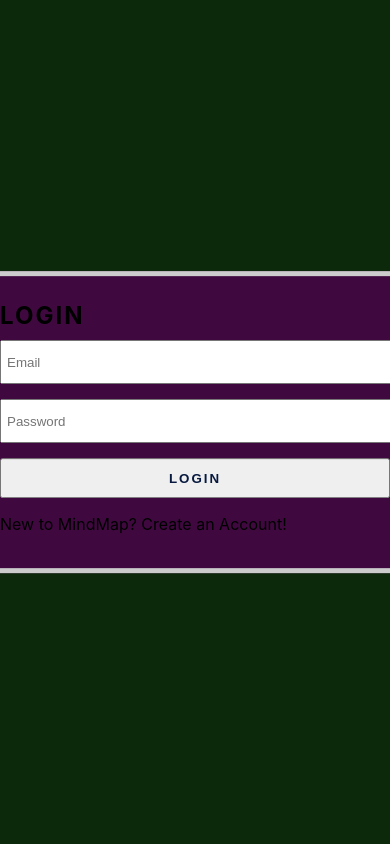
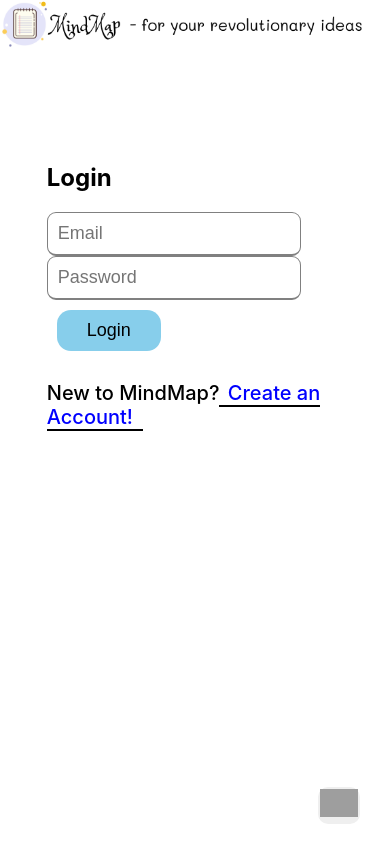
Before and after one commit to shubhamjha25/MindMap, a React (Create React App) app in the folder client/: page /create in a window 390 px wide. Built offline with nearby package versions, Linux system fonts and the light colour scheme; grey boxes are pictures that could not be loaded.

Commit message:
HomePage Frontend

```diff
--- a/client/src/App.js
+++ b/client/src/App.js
@@ -2,6 +2,7 @@
 import axios from 'axios';
 import Login from './components/Login';
 import Notes from './components/Notes';
+import HomePage from './components/HomePage';
 import './components/Notes.css';
 
 function App() {
@@ -32,7 +33,7 @@
     return (
         <div>
             {
-                isLogin ? <Notes setIsLogin={setIsLogin} /> : <Login setIsLogin={setIsLogin} />
+                isLogin ? <Notes setIsLogin={setIsLogin} /> : <main><HomePage /><Login setIsLogin={setIsLogin} /></main>
             }
         </div>
     );
--- /dev/null
+++ b/client/src/components/HomePage.js
@@ -0,0 +1,15 @@
+import React from 'react';
+import Logo from '../logo.PNG';
+
+
+const HomePage = () => {
+    return(
+        <div>
+            <img className="mindmap-logo" src={Logo} alt="MindMap Logo"/>
+
+            <button id="myBtn" title="View on GitHub"><a href="https://github.com/shubhamjha25/MindMap" target="_blank"><img src="https://github.githubassets.com/images/modules/logos_page/GitHub-Mark.png"></img></a></button>
+        </div>
+    )
+}
+
+export default HomePage;
--- a/client/src/components/Login.js
+++ b/client/src/components/Login.js
@@ -54,33 +54,33 @@
     }
 
     return(
-        <section>
-            <div className="login create-note">
+        <section className="login-register-section">
+            <div className="login">
                 <h2>Login</h2>
                 <form onSubmit={loginSubmit}>
                     <input type="email" name="email" id="login-email" placeholder="Email" required value={user.email} onChange={onChangeInput} />
                     <input type="password" name="password" id="login-password" placeholder="Password" required value={user.password} autoComplete="true" onChange={onChangeInput} />
 
-                    <button type="submit">Login</button>
+                    <button className="login-btn" type="submit">Login</button>
+                    <h3 className="err">{err}</h3>
                     <p>New to MindMap?
-                        <span onClick={() => setOnLogin(true)}> Create an Account!</span>
+                        <span className="login-span" onClick={() => setOnLogin(true)}> Create an Account!</span>
                     </p>
-                    <h3>{err}</h3>
                 </form>
             </div>
 
-            <div className="register create-note" style={style}>
+            <div className="register" style={style}>
                 <h2>Register</h2>
                 <form onSubmit={registerSubmit}>
                     <input type="text" name="name" id="register-name" placeholder="Username" required value={user.name} onChange={onChangeInput} />
                     <input type="email" name="email" id="register-email" placeholder="Email" required value={user.email} onChange={onChangeInput} />
                     <input type="password" name="password" id="register-password" placeholder="Password" required value={user.password} autoComplete="true"  onChange={onChangeInput} />
 
-                    <button type="submit">Register</button>
+                    <button className="register-btn" type="submit">Register</button>
+                    <h3 className="err">{err}</h3>
                     <p>Already have an account?
-                        <span onClick={() => setOnLogin(false)}> Login Here!</span>
+                        <span className="register-span" onClick={() => setOnLogin(false)}> Login Here!</span>
                     </p>
-                    <h3>{err}</h3>
                 </form>
             </div>
         </section>
--- a/client/src/components/Notes.css
+++ b/client/src/components/Notes.css
@@ -1,11 +1,10 @@
-body {
-    background: rgb(12, 41, 12);
-}
+/* All CSS */
 
 .notes-page {
     width: 100%;
     min-height: 100vh;
     color: whitesmoke;
+    background: rgb(12, 41, 12);
 }
 
 .notes-page header{
@@ -149,51 +148,91 @@
     }
   }
 
-  .login-page{
-    position: relative;
-    width: 100%;
-    min-height: 100vh;
+.login, .register{
+    position: absolute;
+    top: 40%;
+    left: 12%;
+    background: white;
 }
-  .login span{
+
+.login form input, .register form input{
+        border: 1px solid grey;
+        border-radius: 9px;
+        border-bottom: 2px solid gray;
+        padding: 10px;
+        font-size: 18px;
+        margin-right: 35px;
+}
+
+.login-btn, .register-btn {
+    margin: 10px 10px;
+    padding: 10px 30px;
+    font-size: 18px;
+    border: none;
+    border-radius: 14px;
+    background: skyblue;
+    color: black;
     cursor: pointer;
 }
-  .login span:hover{
-    color: whitesmoke;
-    text-shadow: tomato;
+
+.login-btn:hover, .register-btn:hover {
+    background: #79b9e1;
 }
-.register span{
+
+.login form p, .register form p{
+    font-size: 20px;
+    font-weight: 500;
+}
+
+.login-span, .register-span {
+    padding: 0 10px 0 3px;
     cursor: pointer;
+    color: blue;
+    border-bottom: 2px solid black;
 }
-.register span:hover{
-  color: whitesmoke;
-  text-shadow: tomato;
+
+.login-span:hover, .register-span:hover {
+    background: skyblue;
+    border-radius: 5px;
+    color: black;
+    border-bottom: 4px solid skyblue;
+    transition: 0.2s ease-in;
 }
-  .login input,
-  .register input{
-    margin-bottom: 15px;
+
+.err {
+    font-size: larger;
 }
-  .login,
-  .register{
+
+#myBtn img {
+    width: 38px;
+}
+#myBtn {
+    position: fixed; /* Fixed/sticky position */
+    bottom: 20px; /* Place the button at the bottom of the page */
+    right: 30px; /* Place the button 30px from the right */
+    z-index: 99; /* Make sure it does not overlap */
+    border: none; /* Remove borders */
+    outline: none; /* Remove outline */
+    color: white; /* Text color */
+    cursor: pointer; /* Add a mouse pointer on hover */
+    padding: 2px; /* Some padding */
+    border-radius: 10px; /* Rounded corners */
+    font-size: 18px; /* Increase font size */
+}
+
+#myBtn img:hover {
+    width: 50px;
+    transition: 0.45s ease-in;
+}
+
+@media (max-width: 500px){
+    .mindmap-logo{
+      width: 375px;
+    }
+    .login, .register{
         position: absolute;
-    top: 50%;
-    left: 50%;
-    transform: translate(-50%, -50%);
-    background: rgb(63,9,63);
+        top: 17%;
+        left: 12%;
+        background: white;
     }
-  .login-page h2,
-  .login-page h3{
-    color: #fff8;
   }
-  .login-page h3{
-      text-align: center;
-      text-transform: uppercase;
-      margin-top: 15px;
-  }
-  .login-page p{
-    margin: 10px 0;
-    color: white;
-  }
-  .login-page span:hover{
-    color: orange;
-    cursor: pointer;
-  }
```
Also changed, not shown: client/src/logo.PNG (added), 1 other file (tests, documents, lock files or other folders). Lines whose indentation alone changed are shown as unchanged.
